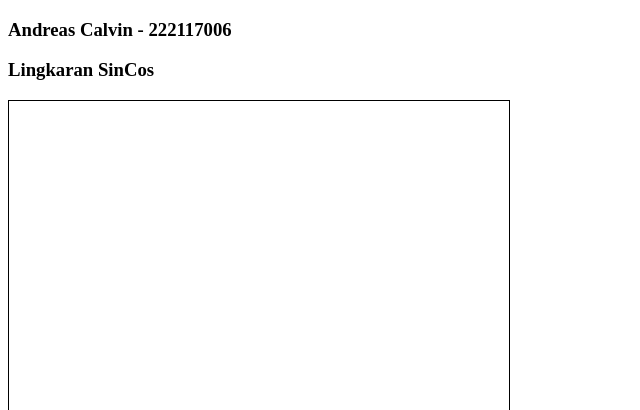
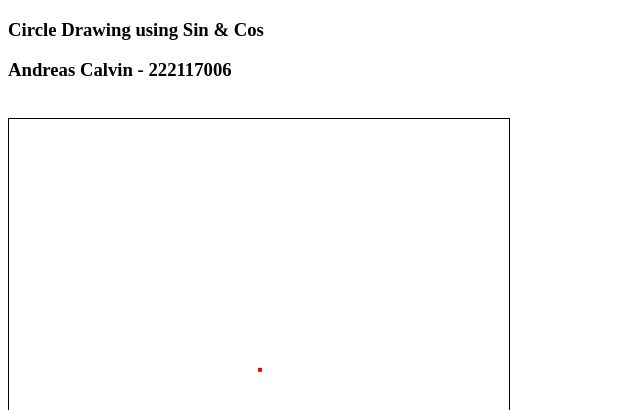
Before and after one commit to Vinnnn-vin/grafkom2024, a plain HTML site: page lingkaranSinCos.html in a window 1280 px wide. Both pictures are taken after a click on the element 259 px from the left and 351 px from the top of the page. Shown: the top 410 px of the page, without its empty margins (0-640 px from the left). Drawn offline with Linux system fonts and the light colour scheme.

Commit message:
Update lingkaranSinCos.html

```diff
--- a/lingkaranSinCos.html
+++ b/lingkaranSinCos.html
@@ -1,66 +1,66 @@
 <!DOCTYPE html>
 <html lang="en">
-
 <head>
   <meta charset="UTF-8">
   <meta name="viewport" content="width=device-width, initial-scale=1.0">
-    <title>Canvas Single Click</title>
+  <title>Circle Drawing using Sin & Cos</title>
   <style>
     canvas {
-            border: 1px solid black;
+      border: 1px solid #000;
+      cursor: crosshair;
     }
   </style>
 </head>
-
 <body>
-
-    <h3>Andreas Calvin - 222117006</h3>
-    <h3>Lingkaran SinCos</h3>
+    <h3>Circle Drawing using Sin & Cos</h3>
+    <h3>Andreas Calvin - 222117006</h3><br>
 
   <canvas id="myCanvas" width="500" height="500"></canvas>
 
   <script>
-        // Mendapatkan elemen canvas dan konteks 2D
-        const canvas = document.getElementById('myCanvas');
-        const ctx = canvas.getContext('2d');
+    document.addEventListener("DOMContentLoaded", function () {
+      // Get canvas element and 2D context
+      var canvas = document.getElementById("myCanvas");
+      var ctx = canvas.getContext("2d");
 
-        // Variabel untuk menyimpan koordinat titik tengah
-        let centerX = null;
-        let centerY = null;
+      var points = []; // Array to store clicked points
 
-        // Menambahkan event listener untuk klik mouse
-        canvas.addEventListener('click', function (event) {
-            const rect = canvas.getBoundingClientRect();
-            const x = event.clientX - rect.left;
-            const y = event.clientY - rect.top;
+      // Event listener for mouse click
+      canvas.addEventListener("click", function(event) {
+        var rect = canvas.getBoundingClientRect();
+        var x = event.clientX - rect.left;
+        var y = event.clientY - rect.top;
 
-            if (centerX === null && centerY === null) {
-                // Menetapkan titik tengah pada klik pertama
-                centerX = x;
-                centerY = y;
-            } else {
-                // Menghitung jarak antara titik pertama dan kedua
-                const dx = x - centerX;
-                const dy = y - centerY;
-                const radius = Math.sqrt(dx * dx + dy * dy); // Menggunakan rumus Pythagoras
-                drawCircle(centerX, centerY, radius);
+        points.push({ x: x, y: y });
 
-                // Mereset titik tengah untuk lingkaran berikutnya
-                centerX = null;
-                centerY = null;
+        // Draw the clicked point
+        ctx.fillStyle = "#ff0000"; // Red color
+        ctx.fillRect(x - 2, y - 2, 4, 4);
+
+        // If two points are clicked, draw the circle
+        if (points.length === 2) {
+          drawCircle(points[0], points[1]);
+          points = []; // Reset points array
         }
       });
 
-        // Fungsi untuk menggambar lingkaran
-        function drawCircle(centerX, centerY, radius) {
+      // Circle Drawing Algorithm using sin and cos
+      function drawCircle(point1, point2) {
+        var radius = Math.sqrt(Math.pow(point2.x - point1.x, 2) + Math.pow(point2.y - point1.y, 2)) / 2;
+        var centerX = (point1.x + point2.x) / 2;
+        var centerY = (point1.y + point2.y) / 2;
+
         ctx.beginPath();
-            ctx.arc(centerX, centerY, radius, 0, 2 * Math.PI);
-            ctx.strokeStyle = 'black';
-            ctx.lineWidth = 2;
+        for (var angle = 0; angle < 2 * Math.PI; angle += 0.01) {
+          var x = centerX + radius * Math.cos(angle);
+          var y = centerY + radius * Math.sin(angle);
+          ctx.lineTo(x, y);
+        }
+        ctx.closePath();
+        ctx.strokeStyle = "#000000"; // Black color
         ctx.stroke();
       }
+    });
   </script>
-
 </body>
-
 </html>
```
Lines whose indentation alone changed are shown as unchanged.
